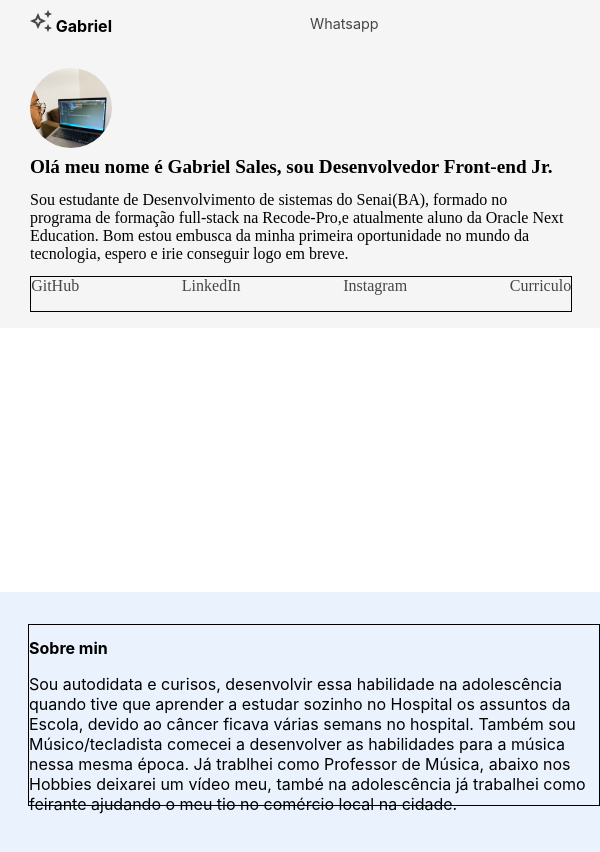
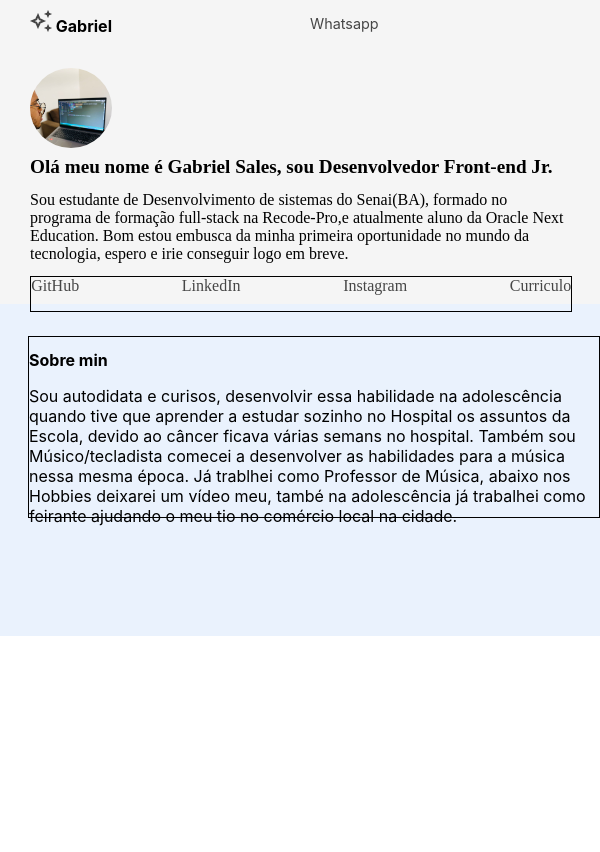
Before and after one commit to salesgs/portifolio__react, a React (Create React App) app: page / in a window 600 px wide. Shown: the top 852 px of the page. After the commit the page ends 800 px from the top, so only its background shows below. Built offline with nearby package versions, Linux system fonts and the light colour scheme.

Commit message:
cabeçalho 13

```diff
--- a/src/Componentes/Sobre/Responsive.css
+++ b/src/Componentes/Sobre/Responsive.css
@@ -14,3 +14,54 @@
 
   }
 }
+
+@media screen and (min-width:375px) and (max-width:700px){
+  .bio{
+    margin-top: -14rem;
+    padding-top: 2rem;
+    width: 100vw;
+
+  }
+  .bio__text{
+    width: 100vw;
+  }
+  .bio__content{
+    width: 95vw;
+    border: solid black 1px;
+
+  }
+}
+
+@media screen and (min-width:390px) and (max-width:700px){
+  .bio{
+    margin-top: -24rem;
+    padding-top: 2rem;
+    width: 100vw;
+
+  }
+  .bio__text{
+    width: 100vw;
+  }
+  .bio__content{
+    width: 95vw;
+    border: solid black 1px;
+
+  }
+}
+
+@media screen and (min-width:414px) and (max-width:700px){
+  .bio{
+    margin-top: -26rem;
+    padding-top: 2rem;
+    width: 100vw;
+
+  }
+  .bio__text{
+    width: 100vw;
+  }
+  .bio__content{
+    width: 95vw;
+    border: solid black 1px;
+
+  }
+}
```
